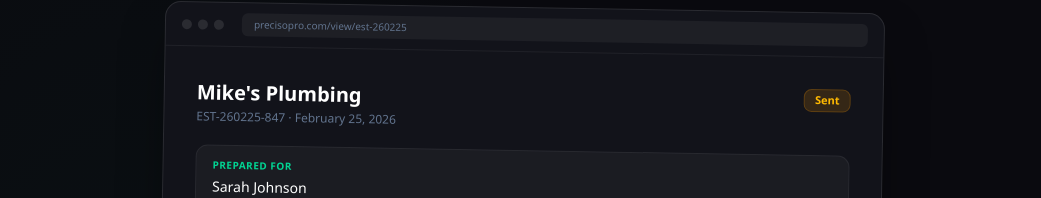
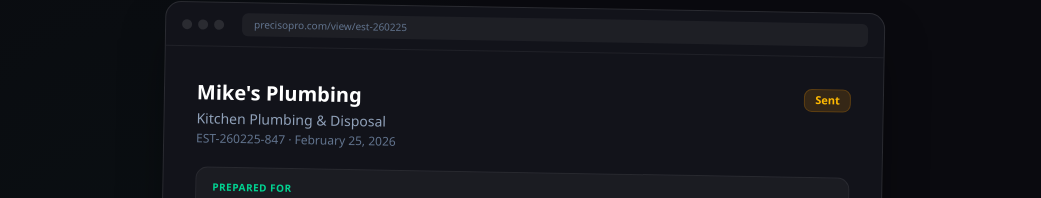
Before and after one commit to AdrianRobledo/repo-estimator, a Next.js app: page / in a window 1280 px wide. Shown: the part 548-746 px from the top of the page, without its empty margins (120-1161 px from the left). Built offline with nearby package versions, Linux system fonts and the light colour scheme; no server answers.

Commit message:
Add job title to landing page estimate mockup
Co-Authored-By: Claude Opus 4.6 <noreply@anthropic.com>

```diff
--- a/app/page.tsx
+++ b/app/page.tsx
@@ -57,6 +57,7 @@ export default async function Home() {
                 <div className="flex items-start justify-between gap-4">
                   <div>
                     <p className="text-lg font-bold text-white sm:text-xl">Mike&apos;s Plumbing</p>
+                    <p className="mt-0.5 text-sm text-slate-400">Kitchen Plumbing &amp; Disposal</p>
                     <p className="mt-0.5 text-xs text-slate-500">EST-260225-847 &middot; February 25, 2026</p>
                   </div>
                   <span className="shrink-0 rounded-lg bg-amber-500/15 border border-amber-500/20 px-2.5 py-0.5 text-[11px] font-semibold text-amber-400">
```
